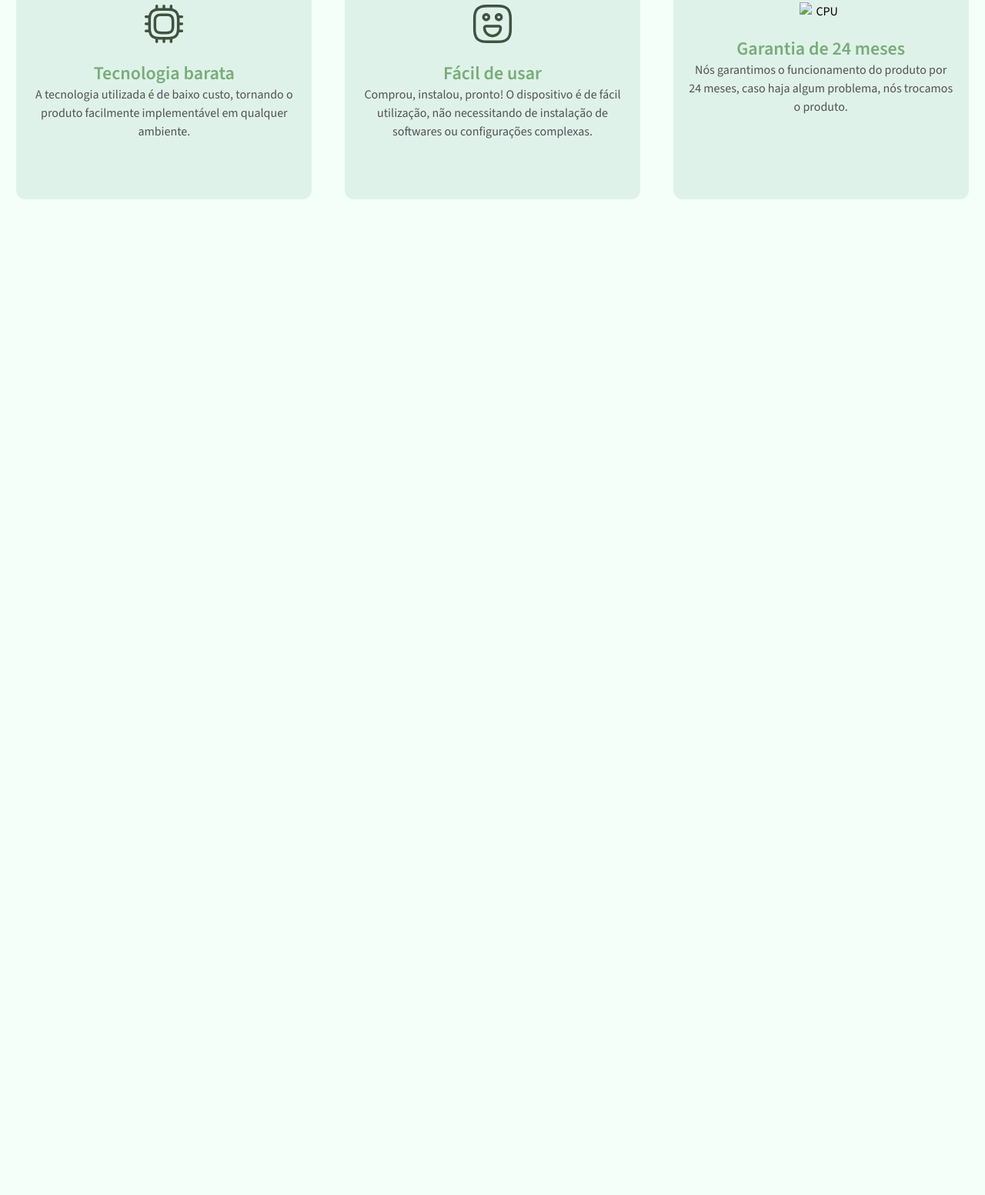
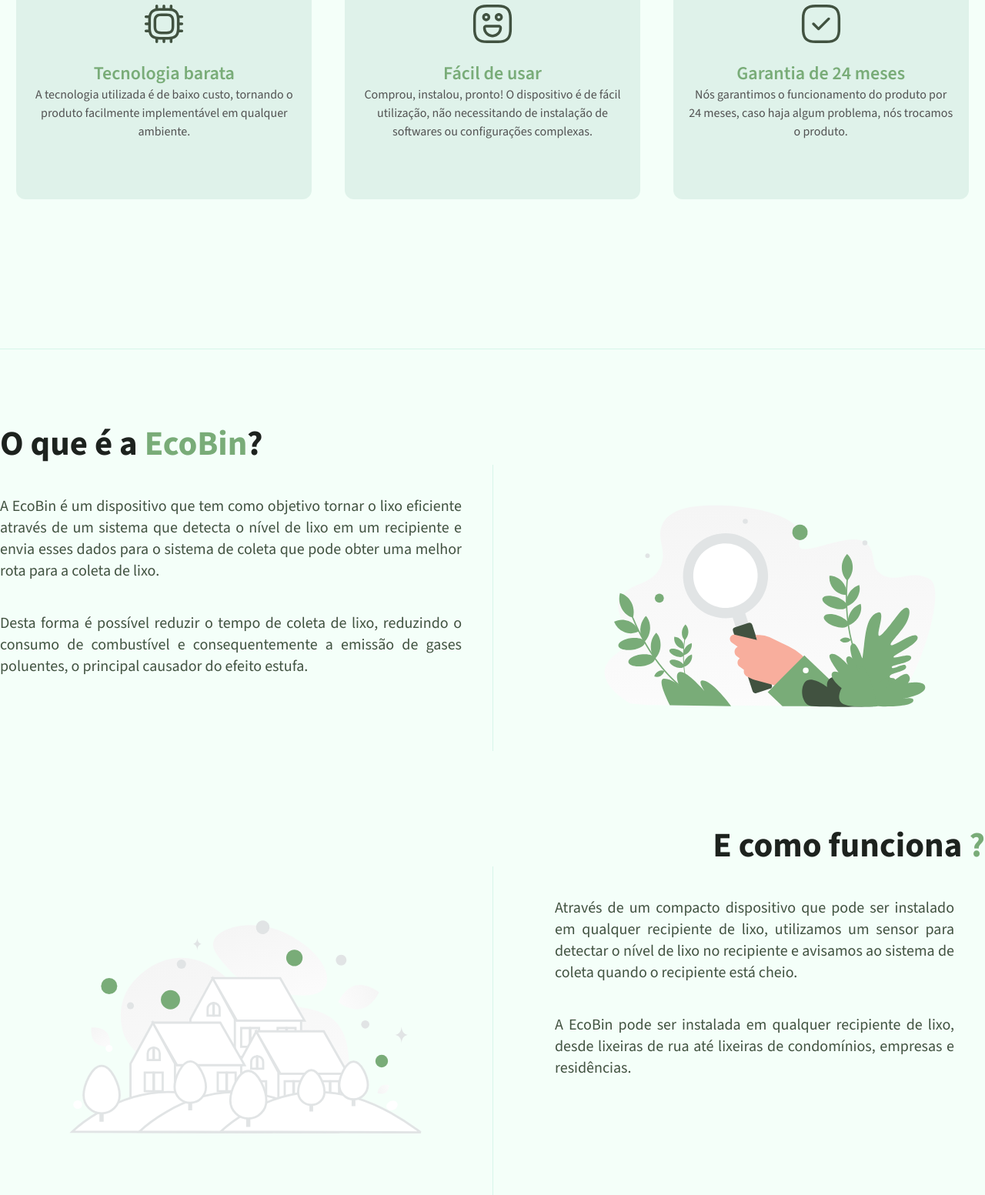
Before and after one commit to vnxcius/ecobin, a plain HTML site: page index.html in a window 1280 px wide. Shown: the part 467-2020 px from the top of the page at 77% size. Before the commit the page ends 920 px from the top, so only its background shows below. Drawn offline with nearby package versions, Linux system fonts and the light colour scheme.

Commit message:
+ seção sobre e funcionamento

```diff
--- a/index.html
+++ b/index.html
@@ -29,10 +29,10 @@
 
       <ul class="space-x-10 px-10 flex items-center font-medium text-lg">
         <li>
-          <a href="#sobre" class="hover:text-[#79AC78]">Sobre</a>
+          <a href="#sobre" class="p-1 hover:text-[#79AC78]">Sobre</a>
         </li>
         <li>
-          <a href="#contratar" class="nav-link">Preços</a>
+          <a href="#contratar" class="p-1 hover:text-[#79AC78]">Preços</a>
         </li>
         <li>
           <p class="text-sm text-neutral-400">&copy; Copyright 2023 EcoBin</p>
@@ -81,7 +81,7 @@
             </div>
           </li>
           <li class="bg-[#ADD3C6]/30 px-5 py-8 flex flex-col items-center w-96 h-72 space-y-5 text-center rounded-xl">
-            <img src="/assets/icons/emoji-happy.svg" alt="CPU" class="w-14">
+            <img src="/assets/icons/emoji-happy.svg" alt="Emoji Happy" class="w-14">
             <div>
               <h3 class="font-semibold text-2xl text-[#79AC78]">
                 Fácil de usar
@@ -94,7 +94,7 @@
             </div>
           </li>
           <li class="bg-[#ADD3C6]/30 px-5 py-8 flex flex-col items-center w-96 h-72 space-y-5 text-center rounded-xl">
-            <img src="/assets/img/tick-square.svg" alt="CPU" class="w-14">
+            <img src="/assets/icons/tick-square.svg" alt="Tick Square" class="w-14">
             <div>
               <h3 class="font-semibold text-2xl text-[#79AC78]">
                 Garantia de 24 meses
@@ -113,7 +113,49 @@
   <div>
 
   </div>
+  <section class="max-w-7xl mx-auto h-screen">
+    <hr class="border-[#d6f5ea]" />
+    <h1 class="title pt-24 min-w-max" id="sobre">
+      O que é a <span>EcoBin</span>?
+    </h1>
+    <div class="flex justify-between divide-x divide-[#d6f5ea]">
+      <div class="w-1/2">
+        <p class="text-[#415240] font-medium text-xl text-justify pt-10 pr-10">
+          A EcoBin é um dispositivo que tem como objetivo tornar o lixo eficiente através de um sistema que
+          detecta o nível de lixo em um recipiente e envia esses dados para o sistema de coleta que pode
+          obter uma melhor rota para a coleta de lixo.
+        </p>
 
+        <p class="text-[#415240] font-medium text-xl text-justify pt-10 pr-10">
+          Desta forma é possível reduzir o tempo de coleta de lixo, reduzindo o consumo de combustível e
+          consequentemente a emissão de gases poluentes, o principal causador do efeito estufa.
+        </p>
+      </div>
+      <div class="w-1/2 pl-20">
+        <img src="/assets/img/17.svg" alt="" class="">
+      </div>
+    </div>
+    <h1 class="title pt-24 min-w-max text-right" id="sobre">
+      E como funciona <span>?</span>
+    </h1>
+    <div class="flex justify-between divide-x divide-[#d6f5ea]">
+      <div class="w-1/2">
+        <img src="/assets/img/107.svg" alt="" class="">
+      </div>
+      <div class="w-1/2 pl-20">
+        <p class="text-[#415240] font-medium text-xl text-justify pt-10 pr-10">
+          Através de um compacto dispositivo que pode ser instalado em qualquer recipiente de lixo, utilizamos
+          um sensor para detectar o nível de lixo no recipiente e avisamos ao sistema de coleta quando o
+          recipiente está cheio.
+        </p>
+
+        <p class="text-[#415240] font-medium text-xl text-justify pt-10 pr-10">
+          A EcoBin pode ser instalada em qualquer recipiente de lixo, desde lixeiras de rua até lixeiras de
+          condomínios, empresas e residências.
+        </p>
+      </div>
+    </div>
+  </section>
 </body>
 
 </html>
```
Also changed, not shown: assets/style.css (+9 -3 lines), assets/img/107.svg (added), assets/img/17.svg (added).
